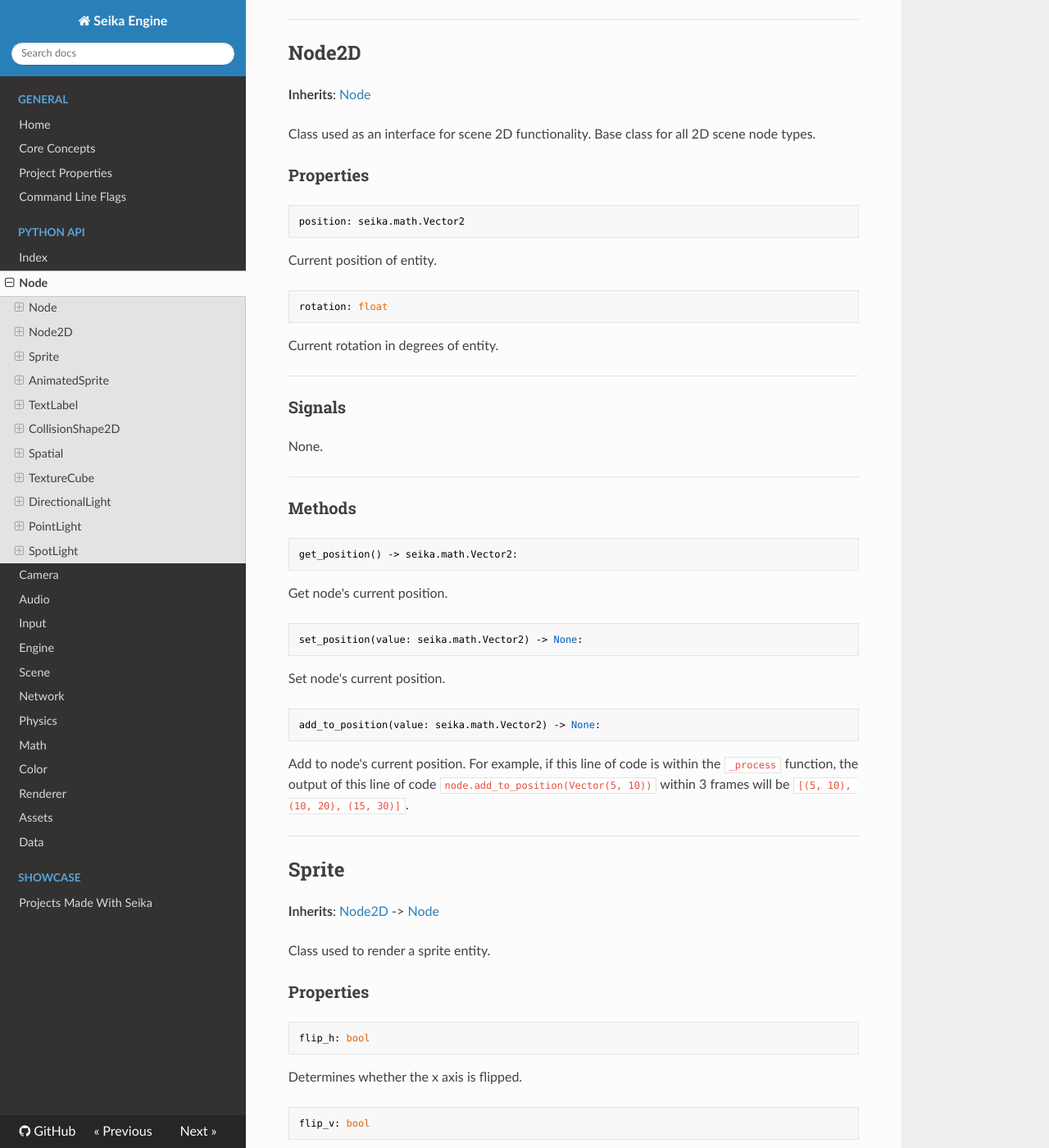
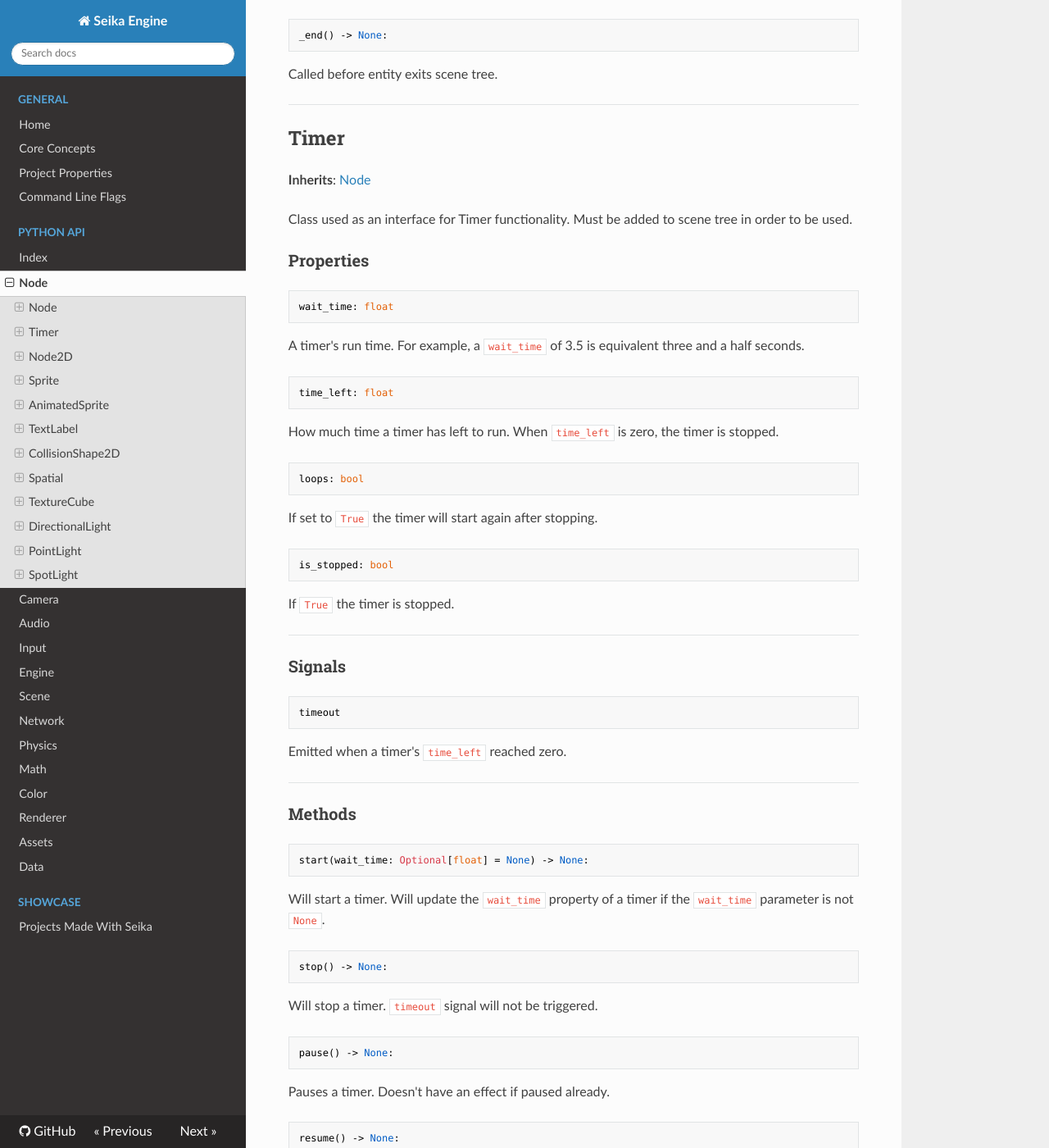
Before and after one commit to Chukobyte/seika-engine, an MkDocs documentation site: the page built from docs/python_api/node.md, in a window 1280 px wide and 1400 px high, scrolled down 2348 px. Shown: the whole window at 82% size. Built offline with MkDocs 1.6.1, drawn with Linux system fonts in a browser that asks for light colours; nearby versions of some CDN libraries; some of the changed text lies outside the part shown.

Commit message:
Added Timer node to docs.

````diff
--- a/_version.json
+++ b/_version.json
@@ -1,3 +1,3 @@
 {
-	"version": "0.41.0"
+	"version": "0.42.0"
 }
--- a/docs/python_api/node.md
+++ b/docs/python_api/node.md
@@ -19,6 +19,12 @@
 ```
 
 Unique id of entity.
+
+```python
+tags : List[str]
+```
+
+List of tags that has been assigned to an entity.
 
 ```pythons
 visibility : bool
@@ -120,6 +126,78 @@
 ```
 
 Called before entity exits scene tree.
+
+---
+
+## Timer
+
+**Inherits**: [Node](#node)
+
+Class used as an interface for Timer functionality.  Must be added to scene tree in order to be used.
+
+### Properties
+
+```python
+wait_time: float
+```
+
+A timer's run time.  For example, a `wait_time` of 3.5 is equivalent three and a half seconds.
+
+```python
+time_left: float
+```
+
+How much time a timer has left to run.  When `time_left` is zero, the timer is stopped.
+
+```python
+loops: bool
+```
+
+If set to `True` the timer will start again after stopping.
+
+```python
+is_stopped: bool
+```
+
+If `True` the timer is stopped.
+
+---
+
+### Signals
+
+```python
+timeout
+```
+
+Emitted when a timer's `time_left` reached zero.
+
+---
+
+### Methods
+
+```python
+start(wait_time: Optional[float] = None) -> None:
+```
+
+Will start a timer.  Will update the `wait_time` property of a timer if the `wait_time` parameter is not `None`.
+
+```python
+stop() -> None:
+```
+
+Will stop a timer.  `timeout` signal will not be triggered.
+
+```python
+pause() -> None:
+```
+
+Pauses a timer.  Doesn't have an effect if paused already.
+
+```python
+resume() -> None:
+```
+
+Resumes a paused timer.
 
 ---
 
````
